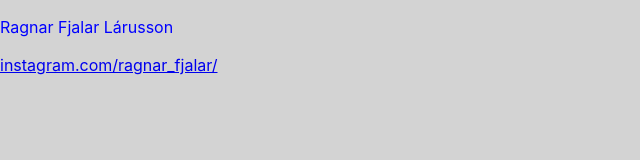
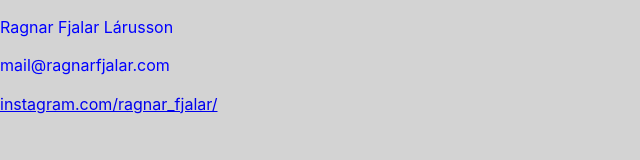
Before and after one commit to ragnarfjalar/ragnarfjalar.github.io, a plain HTML site: page index.html in a window 1280 px wide. Shown: the whole page, without its empty margins (0-640 px from the left). Drawn offline with nearby package versions, Linux system fonts and the light colour scheme.

Commit message:
Update index.html

```diff
--- a/index.html
+++ b/index.html
@@ -16,6 +16,7 @@
 
     <body>
         <p>Ragnar Fjalar Lárusson</p>
+        <p>mail@ragnarfjalar.com</p>
         <p><a href="https://www.instagram.com/ragnar_fjalar/">instagram.com/ragnar_fjalar/</p>
 
         <script src="//ajax.googleapis.com/ajax/libs/jquery/1.10.2/jquery.min.js"></script>
```
